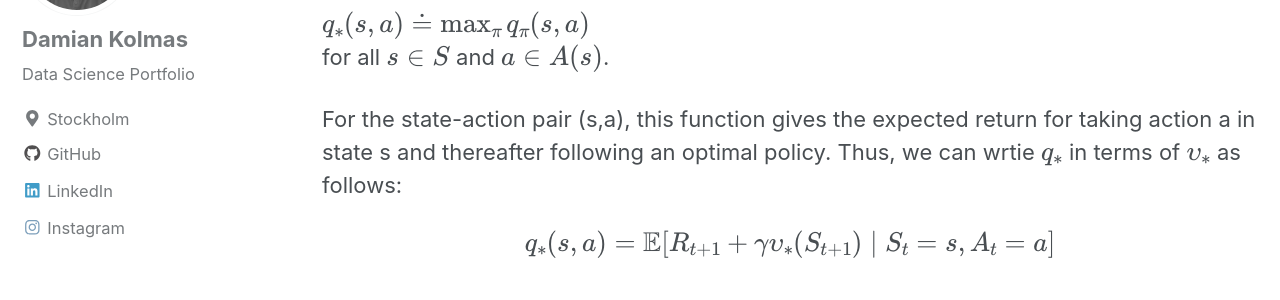
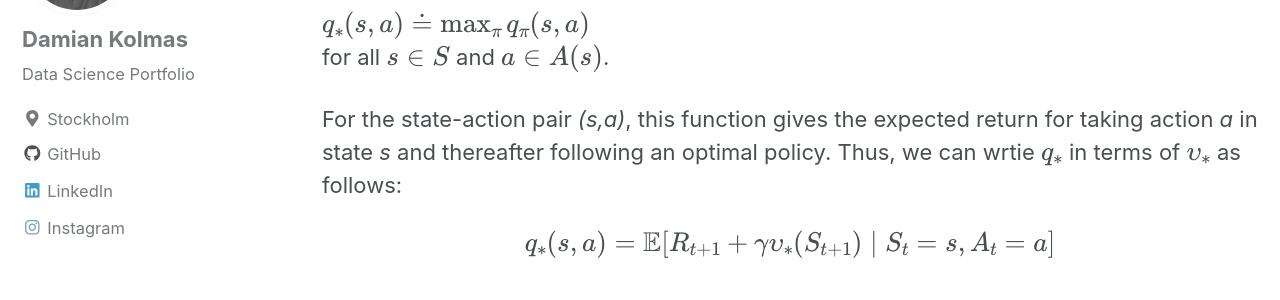
Before and after one commit to DKolmas/DKolmas.github.io, a Jekyll site: the page built from _posts/2020-04-18-Bellman-Optimality-Equations.md, in a window 1280 px wide and 900 px high, scrolled down 1116 px. Shown: the part 154-454 px from the top of the window. Built offline with Jekyll 4.4.1, drawn with Linux system fonts in a browser that asks for light colours; cached includes are drawn as plain includes; formulas are drawn with MathJax 3.

Commit message:
small quick update

```diff
--- a/_posts/2020-04-18-Bellman-Optimality-Equations.md
+++ b/_posts/2020-04-18-Bellman-Optimality-Equations.md
@@ -32,6 +32,6 @@ Optimal policies also share the same *optimal action-value function*, deonted by
 $$q_{*}(s,a) \doteq \max_{\pi}q_{\pi}(s,a)$$
 for all $$s\in S$$ and $$a \in A(s)$$.
 
-For the state-action pair (s,a), this function gives the expected return for taking action a in state s and thereafter following an optimal policy. Thus, we can wrtie $$q_*$$ in terms of $$\upsilon_*$$ as follows:
+For the state-action pair *(s,a)*, this function gives the expected return for taking action *a* in state *s* and thereafter following an optimal policy. Thus, we can wrtie $$q_*$$ in terms of $$\upsilon_*$$ as follows:
 
 $$q_{*}(s,a) = \mathbb{E}[R_{t+1} + \gamma\upsilon_{*}(S_{t+1}) \mid S_t = s, A_t = a ] $$
```
